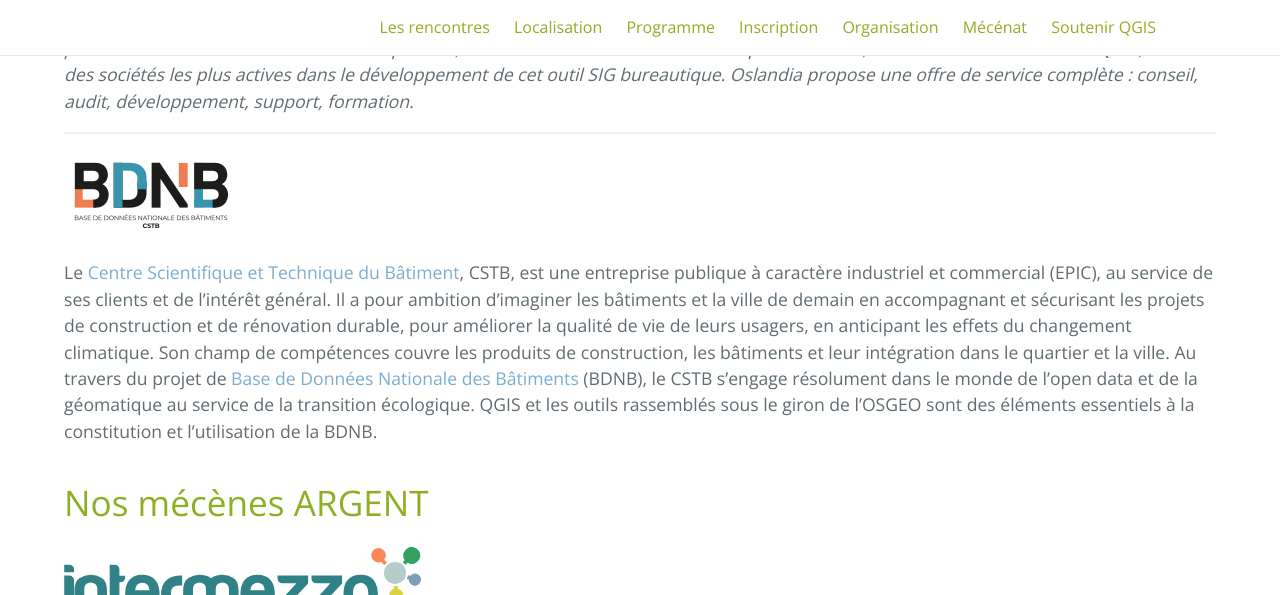
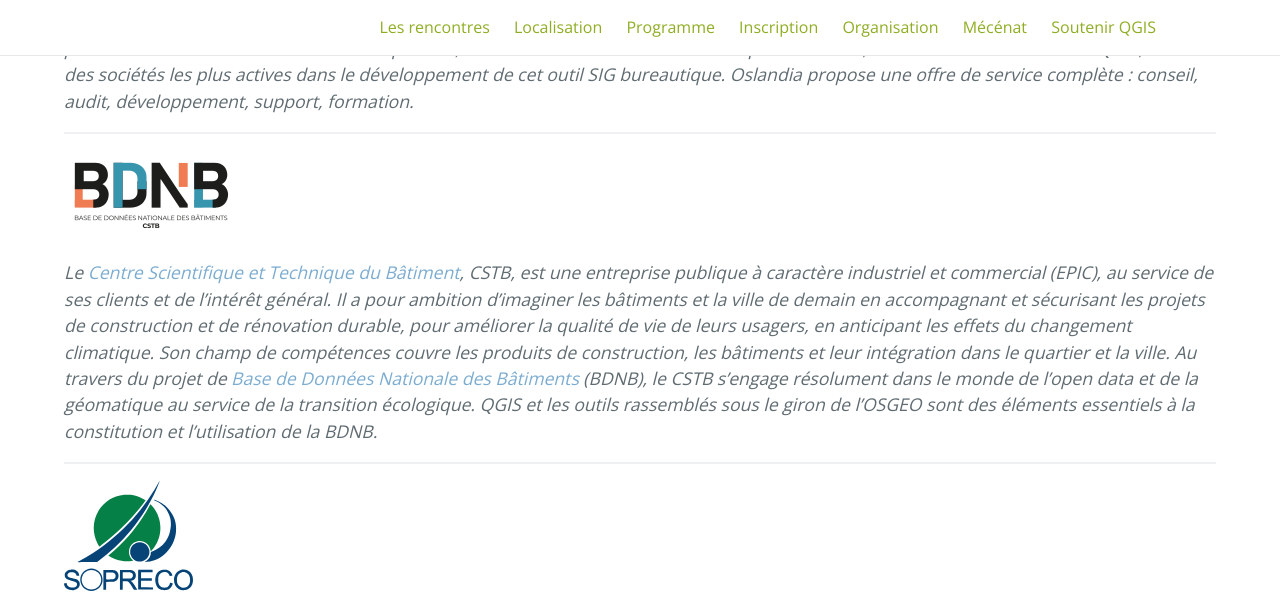
Before and after one commit to OSGeo-fr/QGIS-conf-fr-website, a Jekyll site: the page built from z30_mecenat.md, in a window 1280 px wide and 1400 px high, scrolled down 1759 px. Shown: the top 595 px of the window. Built offline with Jekyll 4.4.1, drawn with Linux system fonts in a browser that asks for light colours; part of the change alters nothing that is shown; some of the changed text lies outside the part shown; grey boxes are pictures that could not be loaded.

Commit message:
Update z30_mecenat.md
add SOPRECO

```diff
--- a/z30_mecenat.md
+++ b/z30_mecenat.md
@@ -65,21 +65,21 @@ _Oslandia est une ENL (Entreprise du Numérique Libre) française spécialisée
 
 [![CSTB - Centre Scientifique et Technique du Bâtiment](/images/CSTB_logo_BDNB.png)](https://bdnb.io)
 
-Le [Centre Scientifique et Technique du Bâtiment](http://www.cstb.fr), CSTB, est une entreprise publique à caractère industriel et commercial (EPIC), au service de ses clients et de l’intérêt général.
-Il a pour ambition d’imaginer les bâtiments et la ville de demain en accompagnant et sécurisant les projets de construction et de rénovation durable, pour améliorer la qualité de vie de leurs usagers, en anticipant les effets du changement climatique. Son champ de compétences couvre les produits de construction, les bâtiments et leur intégration dans le quartier et la ville.
-Au travers du projet de [Base de Données Nationale des Bâtiments](https://bdnb.io) (BDNB), le CSTB s'engage résolument dans le monde de l'open data et de la géomatique au service de la transition écologique. QGIS et les outils rassemblés sous le giron de l'OSGEO sont des éléments essentiels à la constitution et l'utilisation de la BDNB.
+_Le [Centre Scientifique et Technique du Bâtiment](http://www.cstb.fr), CSTB, est une entreprise publique à caractère industriel et commercial (EPIC), au service de ses clients et de l’intérêt général._
+_Il a pour ambition d’imaginer les bâtiments et la ville de demain en accompagnant et sécurisant les projets de construction et de rénovation durable, pour améliorer la qualité de vie de leurs usagers, en anticipant les effets du changement climatique. Son champ de compétences couvre les produits de construction, les bâtiments et leur intégration dans le quartier et la ville._
+_Au travers du projet de [Base de Données Nationale des Bâtiments](https://bdnb.io) (BDNB), le CSTB s'engage résolument dans le monde de l'open data et de la géomatique au service de la transition écologique. QGIS et les outils rassemblés sous le giron de l'OSGEO sont des éléments essentiels à la constitution et l'utilisation de la BDNB._
 
+---
 
+[![SOPRECO](/images/sopreco.svg)](https://www.sopreco-morteau.com)
+
+_Depuis plus de 20 ans, ![SOPRECO](https://www.sopreco-morteau.com) apporte des solutions de détection de réseaux, de contrôle des réseaux d’assainissement, de photogrammétrie et de géoréférencement pour les collectivités, les industries et les entreprises de travaux publics. Multicarte, nous proposons un large panel d’activités complémentaires et apportons ainsi une solution globale à nos clients : acquisition, traitement, analyse et restitution de la donnée spatiale sont au cœur de notre métier._
 
 <!-- ---
 
 
 
----
-
-[![SOPRECO](/images/sopreco.svg)](https://www.sopreco-morteau.com)
-
-Depuis plus de 20 ans, SOPRECO apporte des solutions de détection de réseaux, de contrôle des réseaux d’assainissement, de photogrammétrie et de géoréférencement pour les collectivités, les industries et les entreprises de travaux publics. Multicarte, nous proposons un large panel d’activités complémentaires et apportons ainsi une solution globale à nos clients : acquisition, traitement, analyse et restitution de la donnée spatiale sont au cœur de notre métier. -->
+-->
 
 
 # Nos mécènes ARGENT
```
